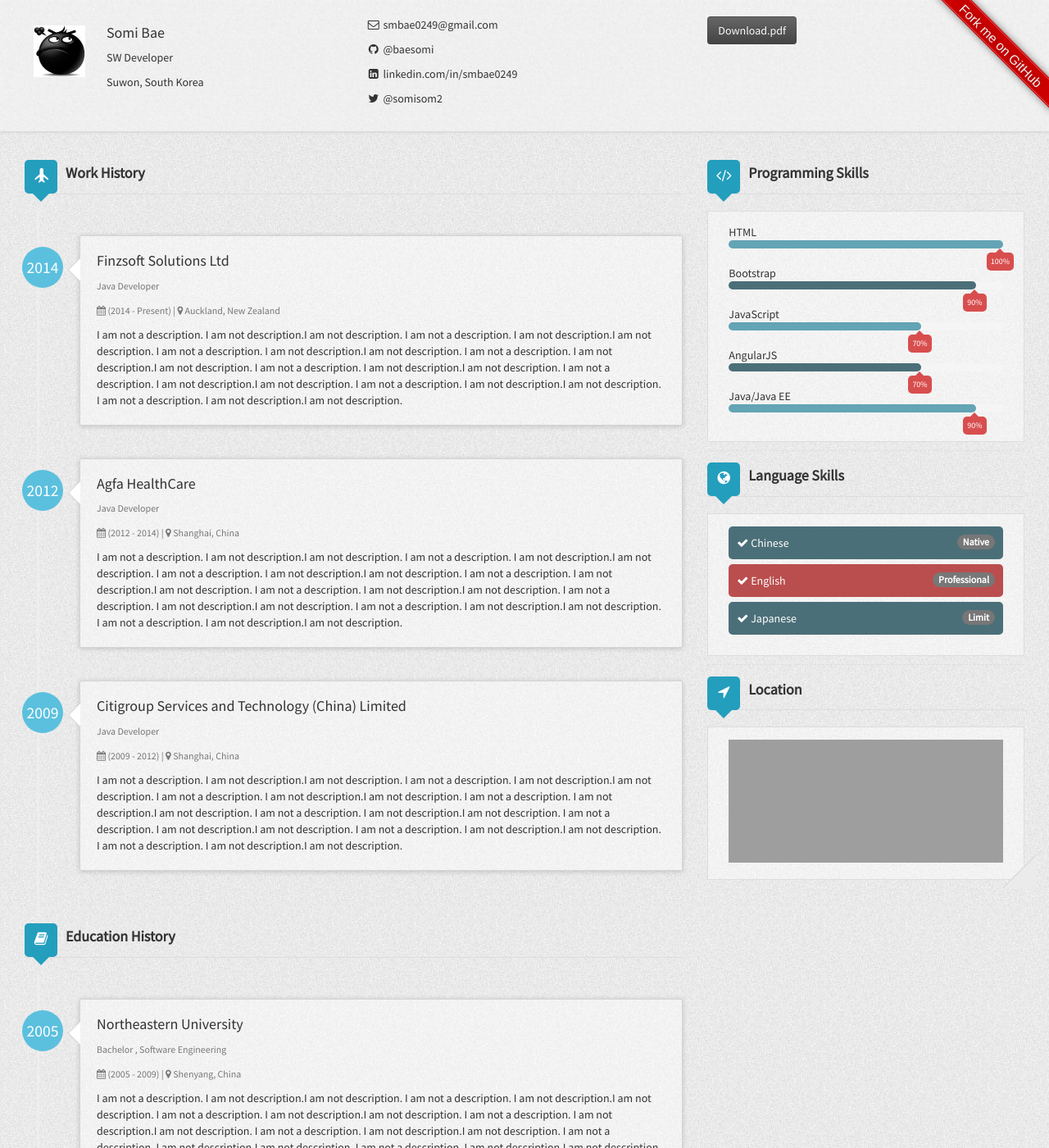
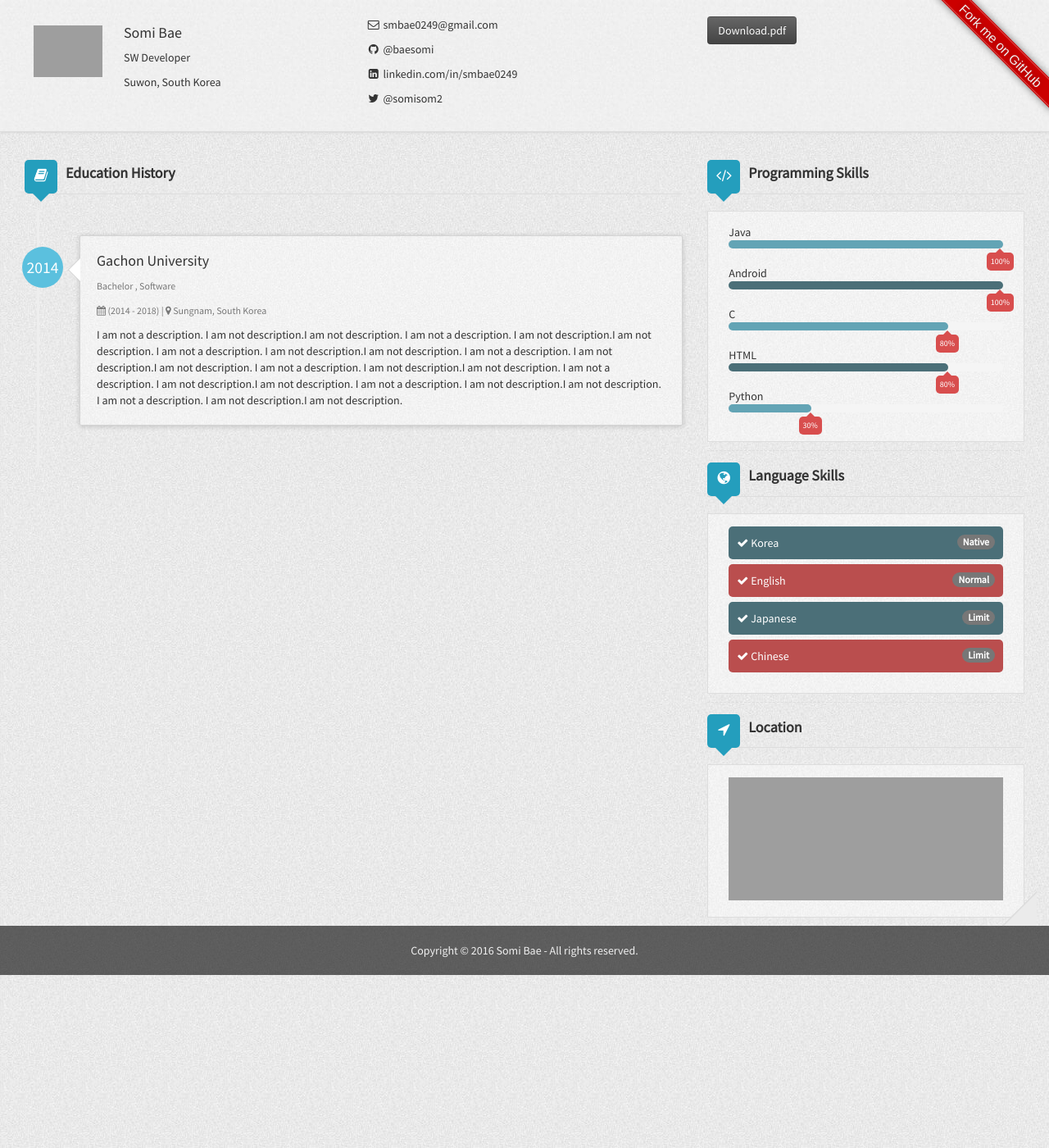
Before and after one commit to baesomi/baesomi.github.io, a Jekyll site: the page built from index.html, in a window 1280 px wide and 1400 px high. Shown: the whole window at 82% size. Built offline with Jekyll 4.4.1, drawn with Linux system fonts in a browser that asks for light colours; nearby versions of some CDN libraries; grey boxes are pictures that could not be loaded.

```diff
--- a/_config.yml
+++ b/_config.yml
@@ -1,7 +1,7 @@
 # Site settings
 title: Somi Bae's CV
 description: baesomi's CV
-favicon: /assets/img/avatar.JPG
+favicon: /assets/img/IMG_3780.JPG
 baseurl: https://baesomi.github.io
 url: https://baesomi.github.io
 rss_url: /pages/atom.xml
@@ -23,63 +23,53 @@ author:
   github: baesomi
   linkedin: smbae0249
   twitter: somisom2
-  gavatar: /resumecard/assets/img/avatar.JPG
+  gavatar: /resumecard/assets/img/IMG_3780.JPG
   stackoverflow:
 #  stackoverflow: 4582127
-  workHistory:
-    - work1:
-      company: Finzsoft Solutions Ltd
-      location: Auckland, New Zealand
-      title: Java Developer
-      started: 2014
-      duration: (2014 - Present)
-      description: I am not a description. I am not description.I am not description. I am not a description. I am not description.I am not description. I am not a description. I am not description.I am not description. I am not a description. I am not description.I am not description. I am not a description. I am not description.I am not description. I am not a description. I am not description.I am not description. I am not a description. I am not description.I am not description. I am not a description. I am not description.I am not description.
-    - work2:
-      company: Agfa HealthCare
-      location: Shanghai, China
-      title: Java Developer
-      started: 2012
-      duration: (2012 - 2014)
-      description: I am not a description. I am not description.I am not description. I am not a description. I am not description.I am not description. I am not a description. I am not description.I am not description. I am not a description. I am not description.I am not description. I am not a description. I am not description.I am not description. I am not a description. I am not description.I am not description. I am not a description. I am not description.I am not description. I am not a description. I am not description.I am not description.
-    - work3:
-      company: Citigroup Services and Technology (China) Limited
-      location: Shanghai, China
-      title: Java Developer
-      started: 2009
-      duration: (2009 - 2012)
-      description: I am not a description. I am not description.I am not description. I am not a description. I am not description.I am not description. I am not a description. I am not description.I am not description. I am not a description. I am not description.I am not description. I am not a description. I am not description.I am not description. I am not a description. I am not description.I am not description. I am not a description. I am not description.I am not description. I am not a description. I am not description.I am not description.
+  internshipHistory:
+    - internship1:
+      organization: LILY, Nanyang Technology University
+      location: Pioneer, Singapore
+      title : Research Assistent
+      started: 2017
+      duration: (2017.01 - 2017. 02)
+      description: I took a part in Global Internship Program. I develop the smile treatment mobile application for depressed patients.
+
   educationHistory:
     - education1:
-      organization: Northeastern University
-      location: Shenyang, China
+      organization: Gachon University
+      location: Sungnam, South Korea
       degree: Bachelor
-      major: Software Engineering
-      started: 2005
-      duration: (2005 - 2009)
+      major: Software
+      started: 2014
+      duration: (2014 - 2018)
       description: I am not a description. I am not description.I am not description. I am not a description. I am not description.I am not description. I am not a description. I am not description.I am not description. I am not a description. I am not description.I am not description. I am not a description. I am not description.I am not description. I am not a description. I am not description.I am not description. I am not a description. I am not description.I am not description. I am not a description. I am not description.I am not description.
   languages:
     - language1:
-      name: Chinese
+      name: Korea
       proficiency: Native
     - language2:
       name: English
-      proficiency: Professional
+      proficiency: Normal
     - language3:
       name: Japanese
       proficiency: Limit
+    - language4:
+      name: Chinese
+      proficiency: Limit
   programmingSkills:
     - skill1:
-      name: HTML
+      name: Java
       percentage: 100%
     - skill2:
-      name: Bootstrap
-      percentage: 90%
+      name: Android
+      percentage: 100%
     - skill3:
-      name: JavaScript
-      percentage: 70%
+      name: C
+      percentage: 80%
     - skill4:
-      name: AngularJS
-      percentage: 70%
+      name: HTML
+      percentage: 80%
     - skill5:
-      name: Java/Java EE
-      percentage: 90%
+      name: Python
+      percentage: 30%
```
